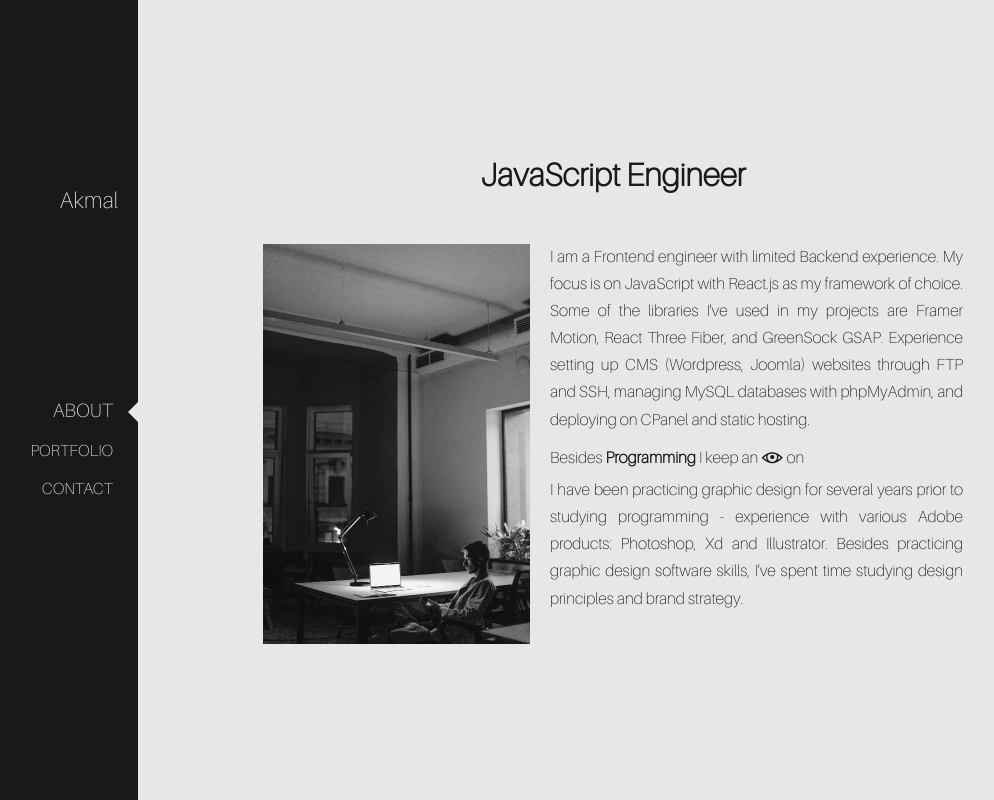
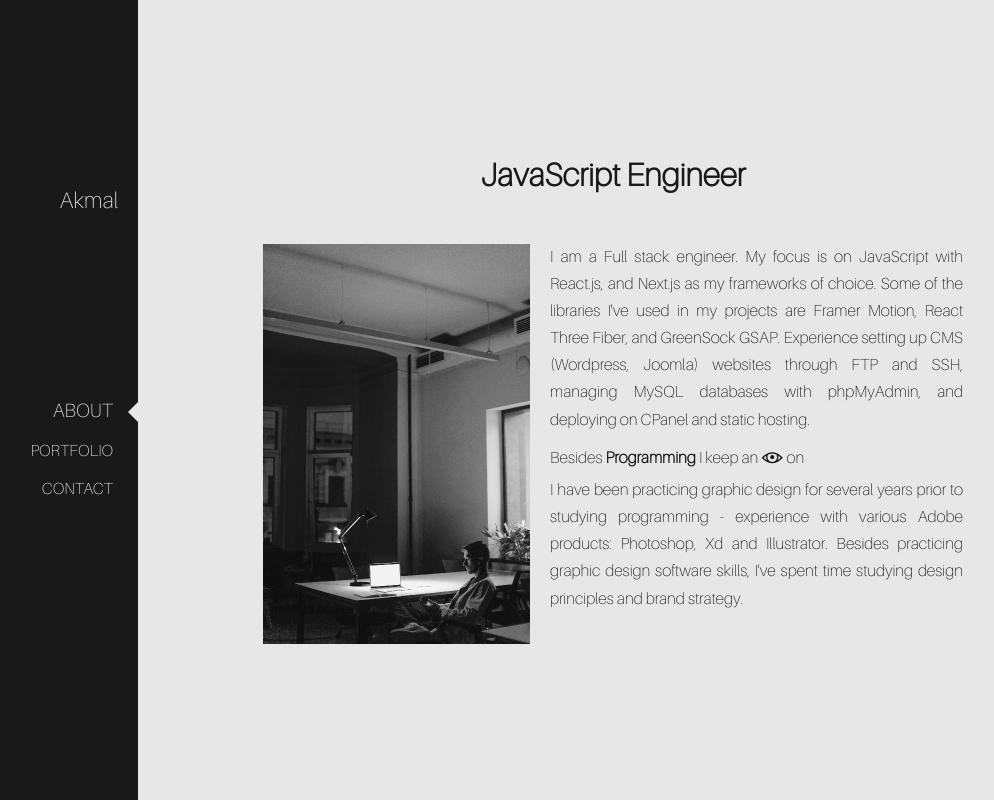
Before and after one commit to alur2191/Old-Portfolio, a React (Create React App) app: page /#/ in a window 1280 px wide. Shown: the whole page, without its empty margins (102-1096 px from the left). Built offline with nearby package versions, Linux system fonts and the light colour scheme.

Commit message:
Update About.js

```diff
--- a/src/components/about/About.js
+++ b/src/components/about/About.js
@@ -53,8 +53,8 @@ const About = ({ match }) => {
         transition={{ delay: 0.2, duration: 0.3 }}
         exit='exit'
       >
-        I am a Frontend engineer with limited Backend experience. My focus is on
-        JavaScript with React.js as my framework of choice. Some of the
+        I am a Full stack engineer. My focus is on
+        JavaScript with React.js, and Next.js as my frameworks of choice. Some of the
         libraries I've used in my projects are Framer Motion, React Three Fiber,
         and GreenSock GSAP. Experience setting up CMS (Wordpress, Joomla)
         websites through FTP and SSH, managing MySQL databases with phpMyAdmin,
```
